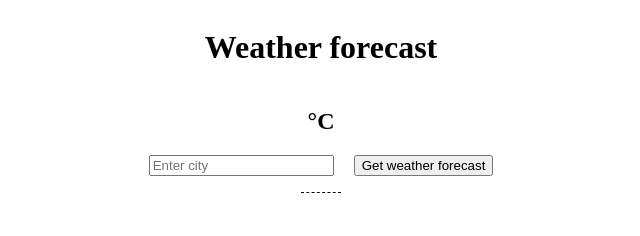
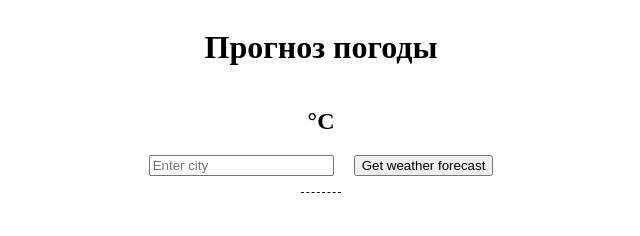
Before and after one commit to v-nvtsk/js-weather, a website built with webpack: page src/public/index.html in a window 1280 px wide. Shown: the whole page, without its empty margins (319-959 px from the left). Built offline with nearby package versions, Linux system fonts and the light colour scheme; no server answers.

Commit message:
translate text to russian

```diff
--- a/src/js/index.js
+++ b/src/js/index.js
@@ -32,7 +32,7 @@ export async function updateWeather(city) {
 
 export function pageInit(parent) {
   const header = appendParentWithChild(parent, 'h1', 'header');
-  header.innerHTML = 'Weather forecast';
+  header.innerHTML = 'Прогноз погоды';
 
   currentWeatherEl = appendParentWithChild(parent, 'div', 'currentWeather');
   currentCityEl = appendParentWithChild(currentWeatherEl, 'div', 'currentCity');
--- a/src/public/index.html
+++ b/src/public/index.html
@@ -5,7 +5,7 @@
   <meta charset="UTF-8">
   <meta name="viewport" content="width=device-width, initial-scale=1.0">
   <script src="https://api-maps.yandex.ru/v3/?apikey=043e3237-3cd2-49b2-9b90-93250951e92f&lang=ru_RU"></script>
-  <title>Weather forecast</title>
+  <title>Прогноз погоды</title>
 </head>
 
 <body>
```
